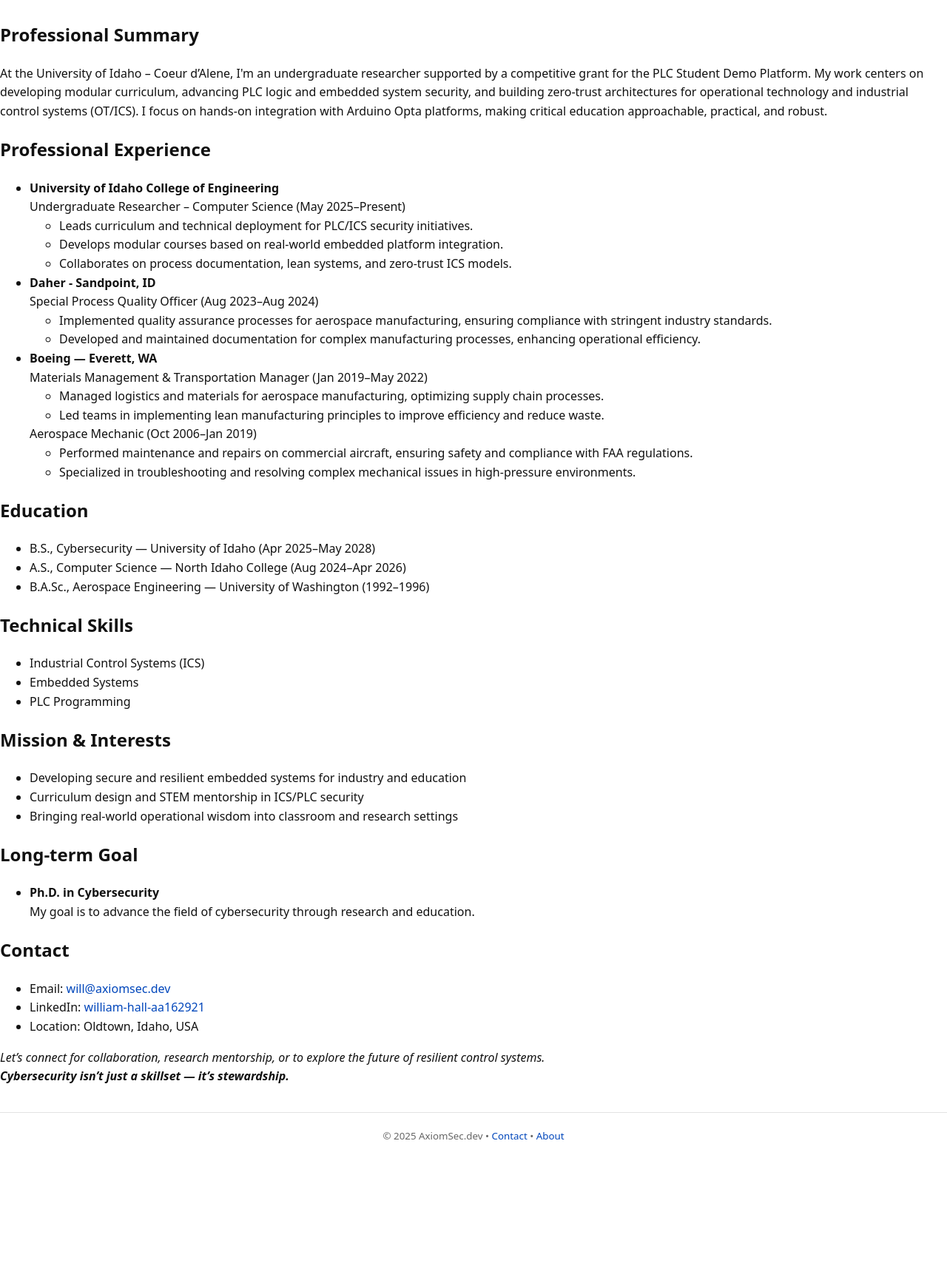
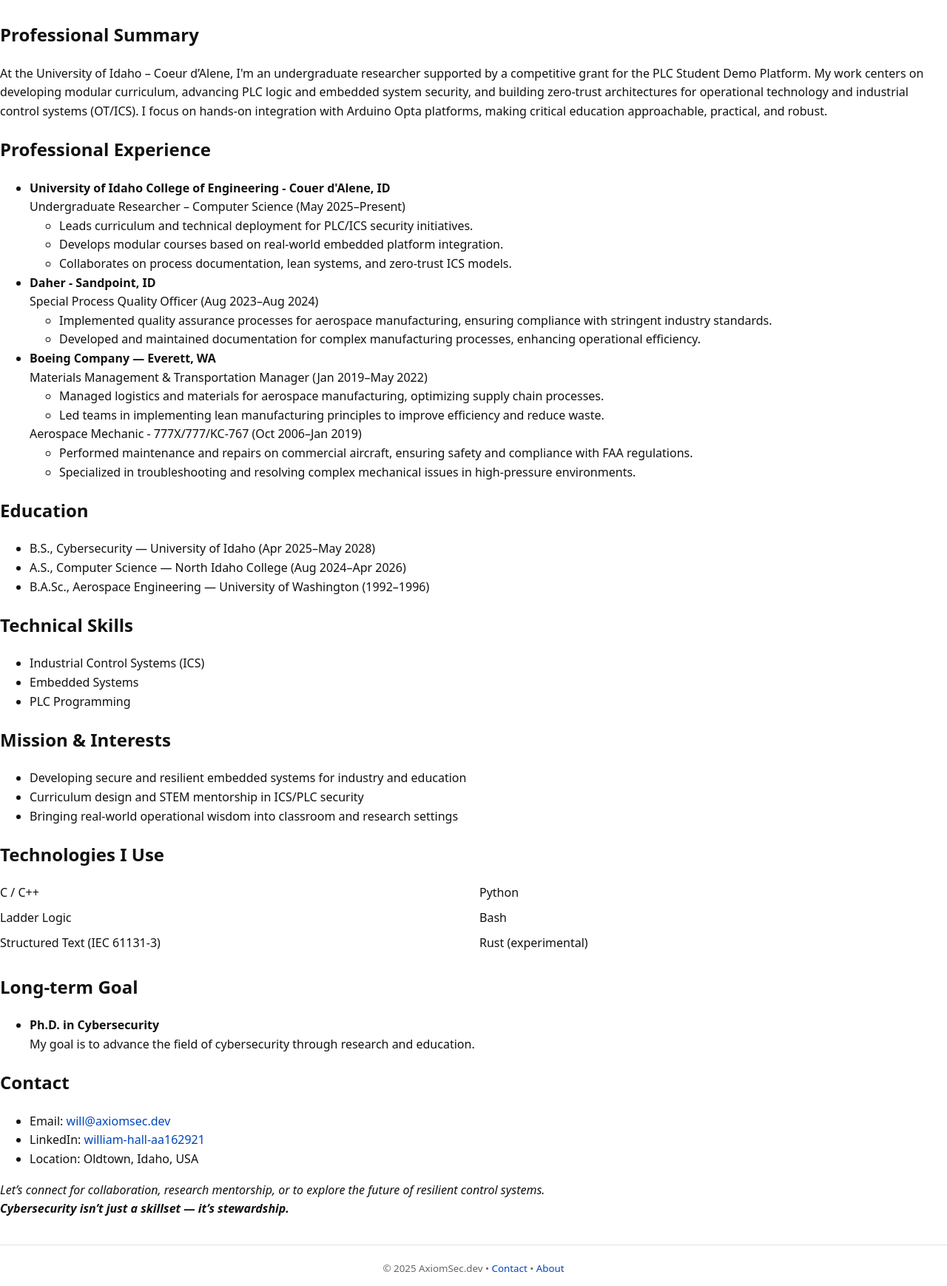
Before and after one commit to tank208/axiomsec.github.io, a Jekyll site: the page aboutme.html, which Jekyll copies as it is, in a window 1280 px wide, cut to the strip 599-2337 px from the top of the page. Shown: the whole strip at 74% size. Built offline with Jekyll 4.4.1, drawn with Linux system fonts in a browser that asks for light colours; before the commit the page ends 2158 px from its top, so only the background shows below that.

Commit message:
update default

```diff
--- a/aboutme.html
+++ b/aboutme.html
@@ -52,7 +52,7 @@
       <h2>Professional Experience</h2>
       <ul>
         <li>
-          <strong>University of Idaho College of Engineering</strong><br>
+          <strong>University of Idaho College of Engineering - Couer d'Alene, ID</strong><br>
           Undergraduate Researcher – Computer Science (May 2025–Present)<br>
           <ul>
             <li>Leads curriculum and technical deployment for PLC/ICS security initiatives.</li>
@@ -69,13 +69,13 @@
                 <li>Developed and maintained documentation for complex manufacturing processes, enhancing operational efficiency.</li>
         </ul>
         <li>
-          <strong>Boeing — Everett, WA</strong><br>
+          <strong>Boeing Company — Everett, WA</strong><br>
           Materials Management & Transportation Manager (Jan 2019–May 2022)<br>
             <ul>
                 <li>Managed logistics and materials for aerospace manufacturing, optimizing supply chain processes.</li>
                 <li>Led teams in implementing lean manufacturing principles to improve efficiency and reduce waste.</li>
             </ul>
-          Aerospace Mechanic (Oct 2006–Jan 2019)<br>
+          Aerospace Mechanic - 777X/777/KC-767 (Oct 2006–Jan 2019)<br>
             <ul>
                 <li>Performed maintenance and repairs on commercial aircraft, ensuring safety and compliance with FAA regulations.</li>
                 <li>Specialized in troubleshooting and resolving complex mechanical issues in high-pressure environments.</li>
@@ -110,6 +110,18 @@
         <li>Bringing real-world operational wisdom into classroom and research settings</li>
       </ul>
     </section>
+
+    <section class="about-details">
+      <h2>Technologies I Use</h2>
+      <ul class="skills-list">
+        <li>C / C++</li>
+        <li>Ladder Logic</li>
+        <li>Structured Text (IEC 61131-3)</li>
+        <li>Python</li>
+        <li>Bash</li>
+        <li>Rust (experimental)</li>
+      </section>
+
 
     <section class="about-details">
       <h2>Long-term Goal</h2>
--- a/assets/style.css
+++ b/assets/style.css
@@ -446,3 +446,11 @@ body.dark .post-content em {
 .post-content li {
   margin-bottom: 0.5rem;
 }
+.skills-list {
+  columns: 2;
+  list-style: none;
+  padding: 0;
+}
+.skills-list li {
+  margin-bottom: 0.5rem;
+}
```
